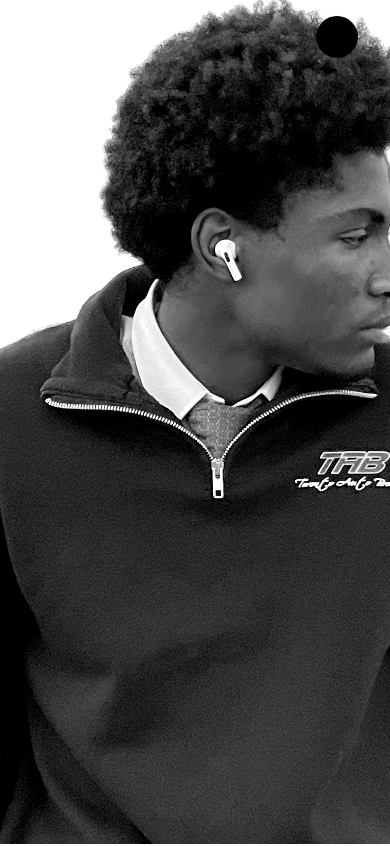
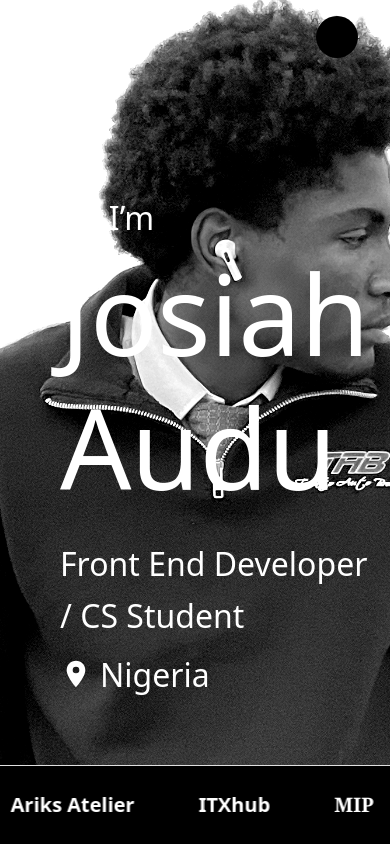
Before and after one commit to itxjoshy/Portfolio, a React (Vite) app: page / in a window 390 px wide. Shown: the top 846 px of the page. Built offline with nearby package versions, Linux system fonts and the light colour scheme.

Commit message:
fix: made hero section load properly on smaller vp

```diff
--- a/src/App.css
+++ b/src/App.css
@@ -535,7 +535,48 @@ header button:hover {
     font-size: 1.875rem;
   }
 }
+@media screen and (max-width: 900px) {
+  .marquee-container {
+    z-index: 13;
+  }
+  .hero {
+    display: flex;
+    flex-direction: column;
+    align-items: center;
+  }
+  .hero {
+    img {
+      height: 100%;
+      border-radius: 8px;
+    }
+    .hero-content {
+      padding: 2rem;
+      text-align: center;
+      color: white;
+      position: absolute;
+      bottom: 0;
+      left: 0;
+      text-align: left;
+      justify-content: end;
+      z-index: 12;
+      padding-left: 60px;
 
+
+    }
+
+  .hero-content p:nth-child(2) strong {
+      font-size:7rem;
+      color: white;
+  }
+    .hero-content p {
+      color: white;
+      font-size: 2rem;
+
+  }
+  .hero-content  .location{
+margin-bottom: 7rem;
+  }
+}
 @media (min-width: 1024px) {
   .hero-content {
     padding: 4rem 6rem;
--- a/src/app.css
+++ b/src/app.css
@@ -535,7 +535,48 @@ header button:hover {
     font-size: 1.875rem;
   }
 }
+@media screen and (max-width: 900px) {
+  .marquee-container {
+    z-index: 13;
+  }
+  .hero {
+    display: flex;
+    flex-direction: column;
+    align-items: center;
+  }
+  .hero {
+    img {
+      height: 100%;
+      border-radius: 8px;
+    }
+    .hero-content {
+      padding: 2rem;
+      text-align: center;
+      color: white;
+      position: absolute;
+      bottom: 0;
+      left: 0;
+      text-align: left;
+      justify-content: end;
+      z-index: 12;
+      padding-left: 60px;
 
+
+    }
+
+  .hero-content p:nth-child(2) strong {
+      font-size:7rem;
+      color: white;
+  }
+    .hero-content p {
+      color: white;
+      font-size: 2rem;
+
+  }
+  .hero-content  .location{
+margin-bottom: 7rem;
+  }
+}
 @media (min-width: 1024px) {
   .hero-content {
     padding: 4rem 6rem;
```
